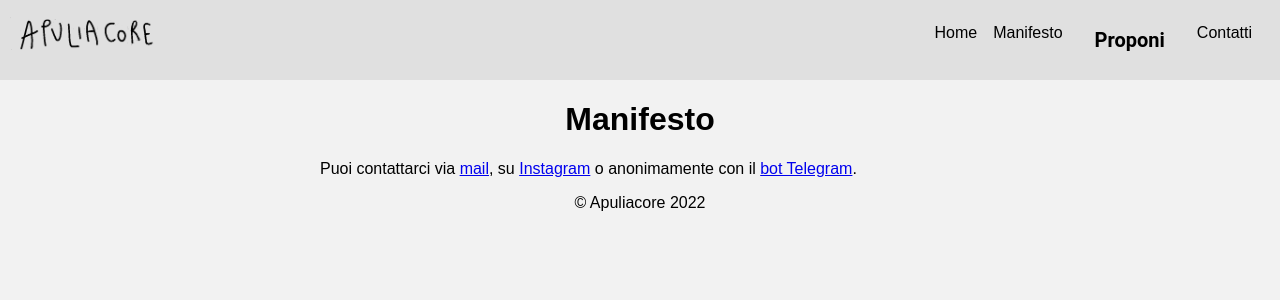
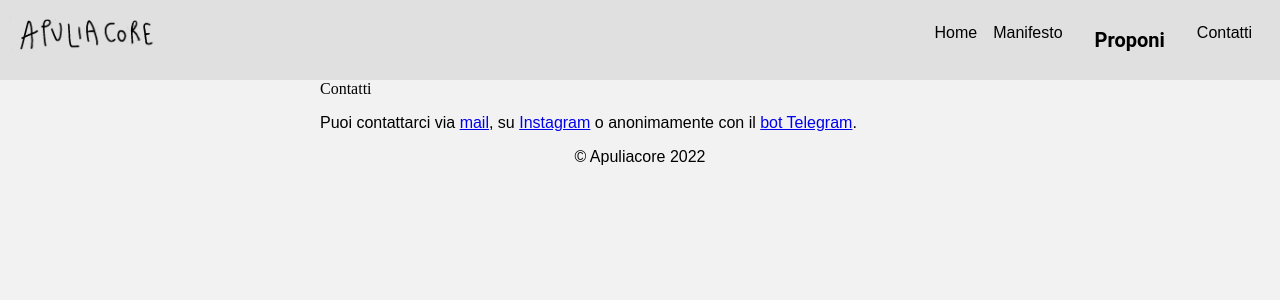
Before and after one commit to apuliacore/apuliacore.github.com, a Jekyll site: the page built from contatti.html, in a window 1280 px wide. Shown: the top 300 px of the page. Built offline with Jekyll 4.4.1, drawn with Linux system fonts in a browser that asks for light colours.

Commit message:
Update layout contatti

```diff
--- a/contatti.html
+++ b/contatti.html
@@ -4,7 +4,7 @@ layout: default
 ---
 
 <div class="content">
-	<h1 style="text-align: center;"> Manifesto </h1>
+	<h1"> Contatti </h1>
 
 	<p> Puoi contattarci via <a href="mailto:apuliacore@gmail.com">mail</a>, su <a href="https://www.instagram.com/apuliacore/">Instagram</a> o anonimamente con il <a href="https://t.me/apuliacore_chatbot">bot Telegram</a>.</p>
 
```
